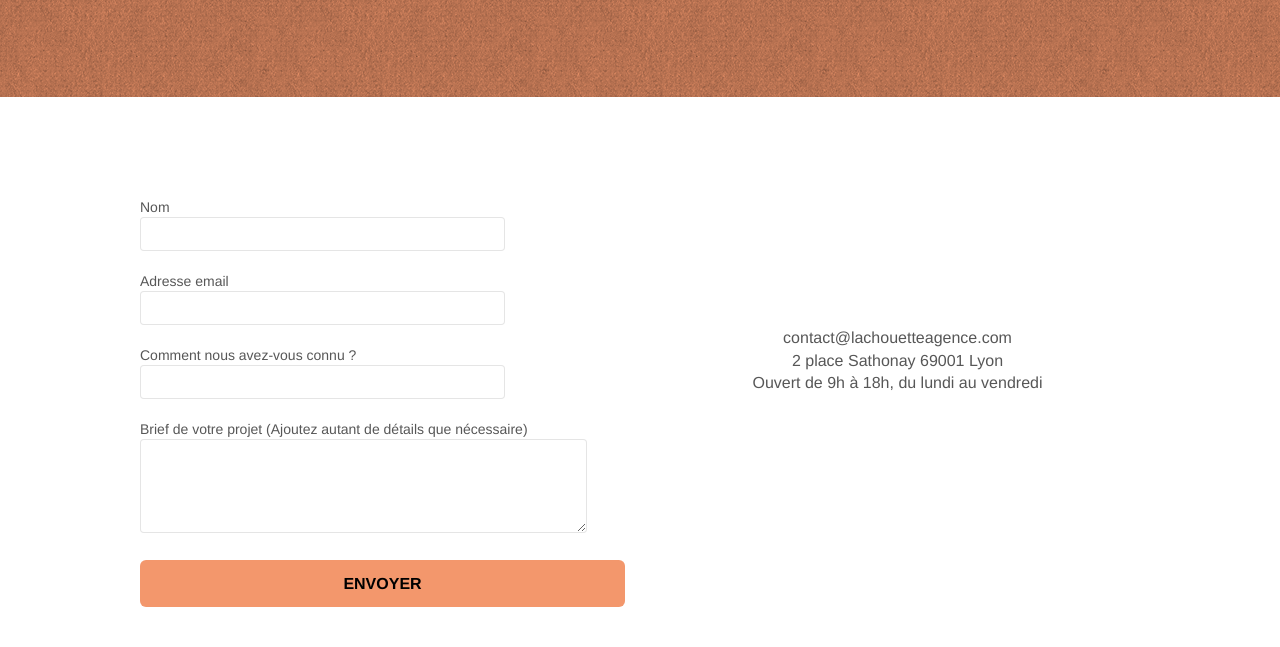
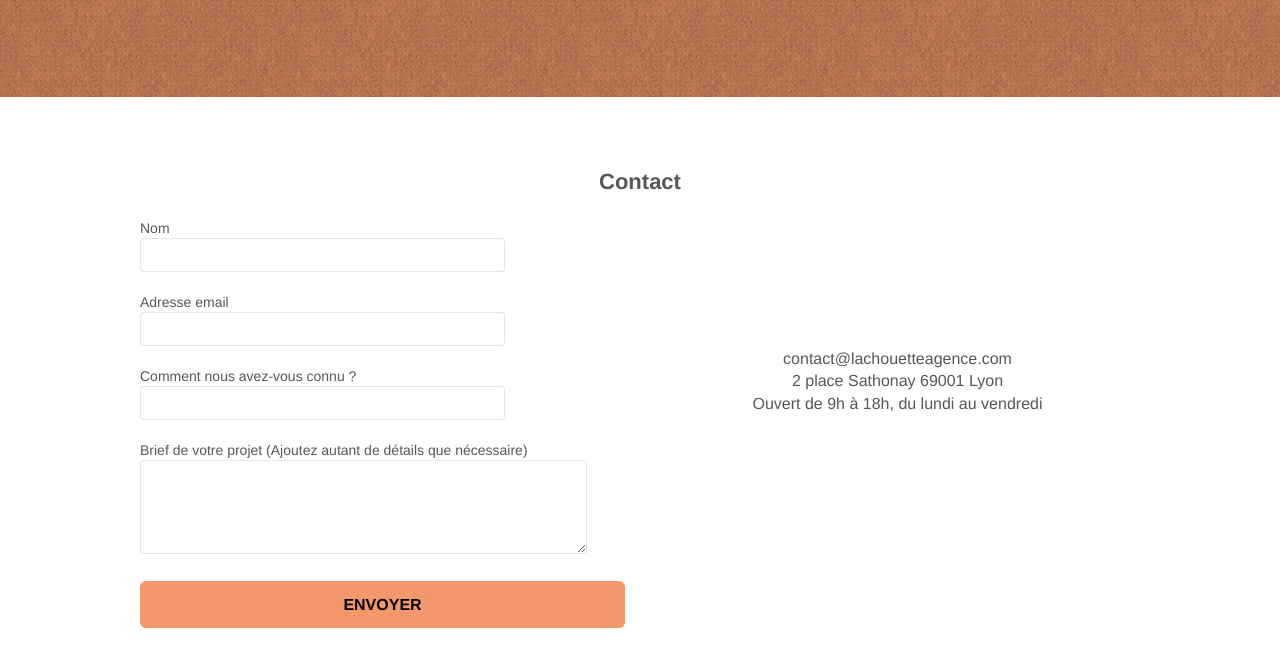
Before and after one commit to AdrienPinheiro/AdrienPinheiro.LaChouetteAgence, a plain HTML site: page page2.html in a window 1280 px wide. Shown: the part 305-952 px from the top of the page. Drawn offline with nearby package versions, Linux system fonts and the light colour scheme.

Commit message:
w3c validator html page2

```diff
--- a/page2.html
+++ b/page2.html
@@ -81,7 +81,8 @@
 
 <!-- bloc-7 -->
 <section class="bloc bgc-white l-bloc" id="bloc-7">
-	<div class="container bloc-lg">
+	<div class="container bloc-padding">
+		<h2 class="placement">Contact</h2>
 		<div class="row">
 			<div class="col-sm-6">
 				<form id="form_1">
--- a/style.css
+++ b/style.css
@@ -291,6 +291,16 @@ a:hover {
     padding-left: 3px;
     margin: 0;
     font-family:'Kingthings';
+}
+
+.placement{
+    text-align: center;
+    padding-bottom: 10px;
+    font-weight: bold;
+}
+
+.bloc-padding{
+    padding: 50px 0;
 }
 
 .title{
```
Also changed, not shown: style.min.css.
